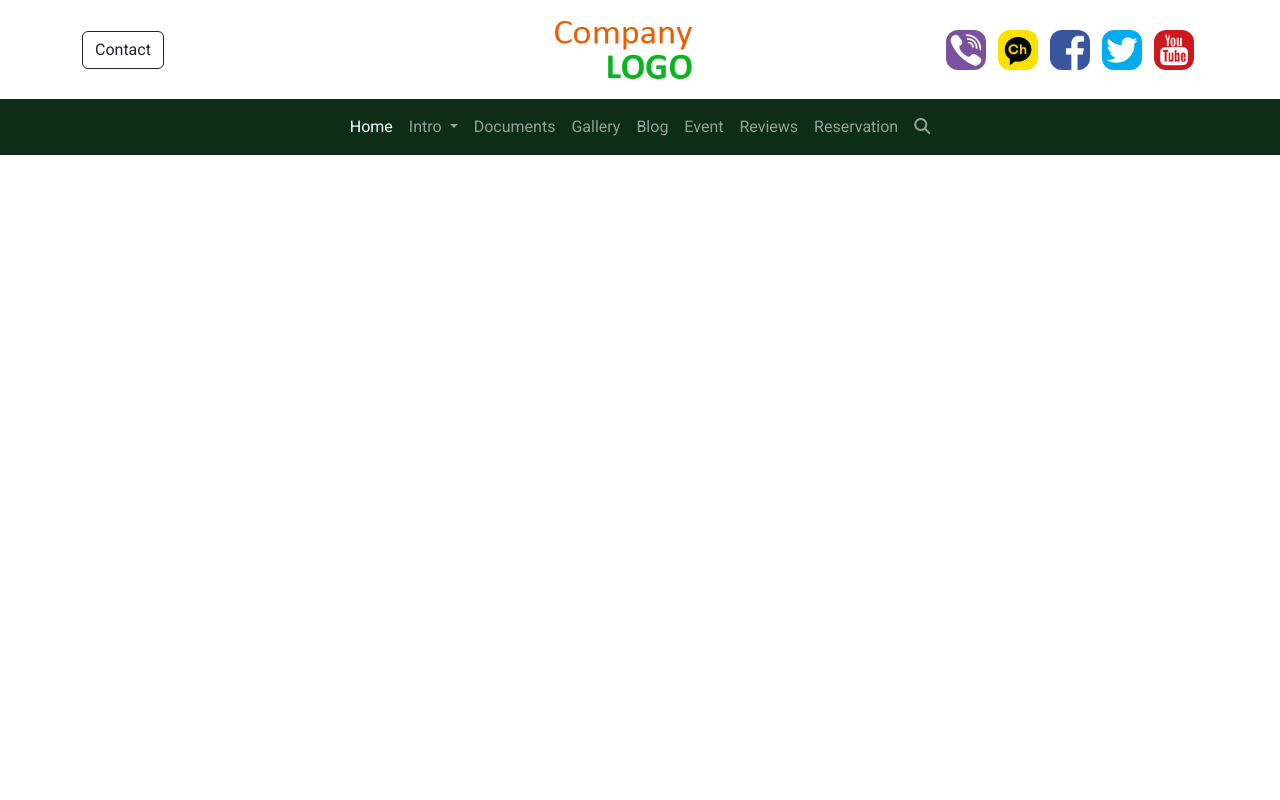
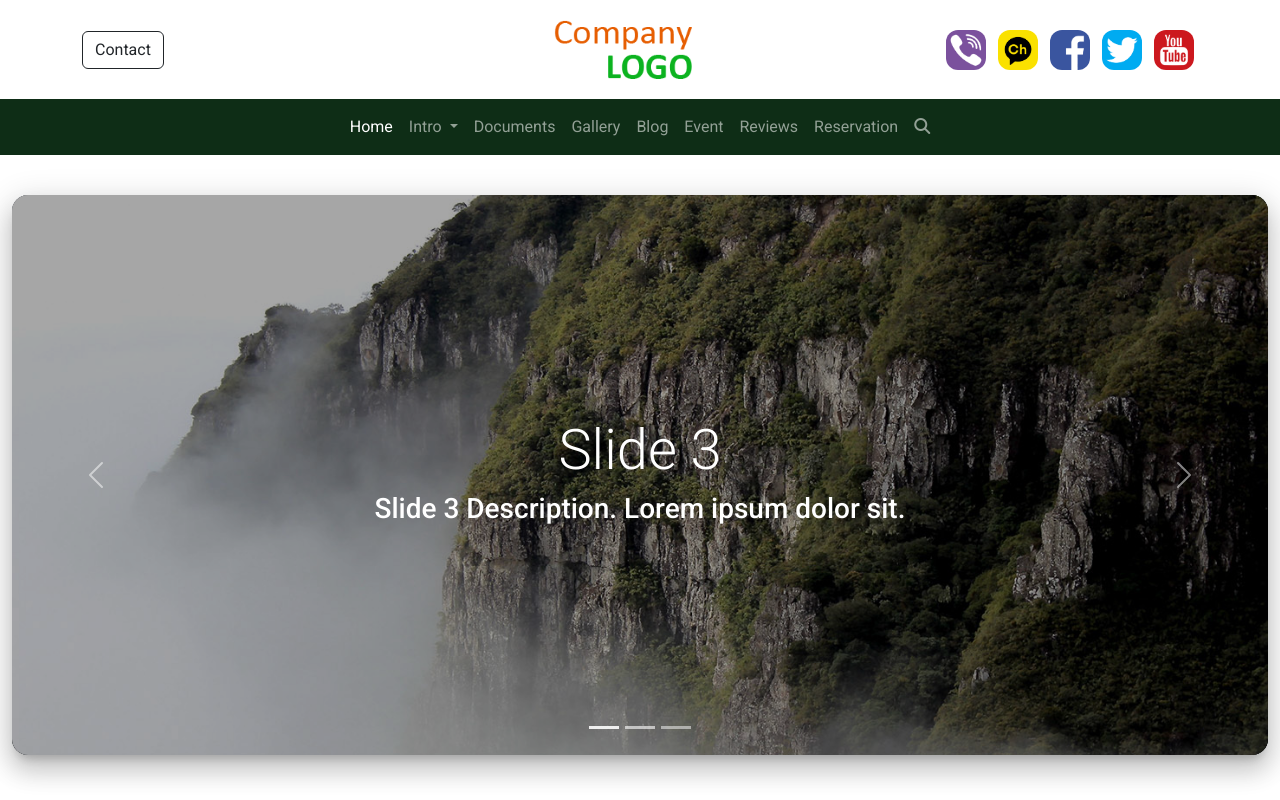
Before and after one commit to InnySoo/Bootstrap5-practice2, a plain HTML site: page index.html in a window 1280 px wide. Drawn offline with nearby package versions, Linux system fonts and the light colour scheme.

Commit message:
add Carousel Section

```diff
--- a/assets/css/app.scss
+++ b/assets/css/app.scss
@@ -1,6 +1,7 @@
 @import url('https://fonts.googleapis.com/css2?family=Roboto:ital,wght@0,100;0,300;0,400;0,500;0,700;0,900;1,100;1,300;1,400;1,500;1,700;1,900&display=swap');
 
 $brand-green: #0e2d16;
+$brand-shadow: 0 16px 24px 2px rgba(0, 0, 0, 0.14), 0 6px 30px 5px rgba(0, 0, 0, 0.12), 0 8px 10px -5px rgba(0, 0, 0, 0.2);
 
 body, h1, h2, h3, h4, h5, h6, p, a, ul ,li, button, input, textarea, select, span, small {
   font-family: 'Roboto', sans-serif;
@@ -9,7 +10,7 @@ body, h1, h2, h3, h4, h5, h6, p, a, ul ,li, button, input, textarea, select, spa
 .shadow-box {
   transition: 0.5s ease-in;
   &:hover {
-    box-shadow: 0 16px 24px 2px rgba(0, 0, 0, 0.14), 0 6px 30px 5px rgba(0, 0, 0, 0.12), 0 8px 10px -5px rgba(0, 0, 0, 0.2);
+    box-shadow: $brand-shadow;
   }
 }
 
@@ -48,3 +49,28 @@ body, h1, h2, h3, h4, h5, h6, p, a, ul ,li, button, input, textarea, select, spa
     }
   }
 }
+
+#frontCarousel {
+  margin-top: 2.5rem;
+  margin-bottom: 2.5rem;
+  border-radius: 1rem;
+
+  .carousel-inner {
+    border-radius: 1rem;
+    box-shadow: $brand-shadow;
+
+    .carousel-item {
+      background-position: center;
+      background-size: cover;
+      background-repeat: no-repeat;
+      background-attachment: scroll;
+      height: 70vh;
+
+      .carousel-overlay {
+        height: 100%;
+        width: 100%;
+        background-color: rgba(0, 0, 0, 0.35);
+      }
+    }
+  }
+}
--- a/index.html
+++ b/index.html
@@ -123,6 +123,49 @@
 
   </header>
 
+  <!-- fontCarousel Section -->
+   <section id="frontCarousel" class="container-xxl carousel slide carousel-fade" data-bs-ride="carousel">
+    <div class="carousel-indicators">
+      <button type="button" data-bs-target="#frontCarousel" data-bs-slide-to="0" class="active" aria-current="true" aria-label="Slide 1"></button>
+      <button type="button" data-bs-target="#frontCarousel" data-bs-slide-to="1" aria-label="Slide 2"></button>
+      <button type="button" data-bs-target="#frontCarousel" data-bs-slide-to="2" aria-label="Slide 3"></button>
+    </div>
+    <div class="carousel-inner">
+      <div class="carousel-item active" style="background-image: url('/assets/images/bg1.jpg');">
+        <div class="carousel-overlay text-white d-flex justify-content-center align-items-center">
+          <div class="carousel-text text-center px-md-5">
+            <h1 class="carousel-title display-4">Slide 1</h1>
+            <h3 class="carousel-subtitle">Slide 1 Description. Lorem ipsum dolor sit.</h3>
+          </div>
+        </div>
+      </div>
+      <div class="carousel-item active" style="background-image: url('/assets/images/bg2.jpg');">
+        <div class="carousel-overlay text-white d-flex justify-content-center align-items-center">
+          <div class="carousel-text text-center px-md-5">
+            <h1 class="carousel-title display-4">Slide 2</h1>
+            <h3 class="carousel-subtitle">Slide 2 Description. Lorem ipsum dolor sit.</h3>
+          </div>
+        </div>
+      </div>
+      <div class="carousel-item active" style="background-image: url('/assets/images/bg3.jpg');">
+        <div class="carousel-overlay text-white d-flex justify-content-center align-items-center">
+          <div class="carousel-text text-center px-md-5">
+            <h1 class="carousel-title display-4">Slide 3</h1>
+            <h3 class="carousel-subtitle">Slide 3 Description. Lorem ipsum dolor sit.</h3>
+          </div>
+        </div>
+      </div>
+    </div>
+    <button class="carousel-control-prev" type="button" data-bs-target="#frontCarousel" data-bs-slide="prev">
+      <span class="carousel-control-prev-icon" aria-hidden="true"></span>
+      <span class="visually-hidden">Previous</span>
+    </button>
+    <button class="carousel-control-next" type="button" data-bs-target="#frontCarousel" data-bs-slide="next">
+      <span class="carousel-control-next-icon" aria-hidden="true"></span>
+      <span class="visually-hidden">Next</span>
+    </button>
+   </section>
+
   <script src="https://cdn.jsdelivr.net/npm/bootstrap@5.3.3/dist/js/bootstrap.bundle.min.js" integrity="sha384-YvpcrYf0tY3lHB60NNkmXc5s9fDVZLESaAA55NDzOxhy9GkcIdslK1eN7N6jIeHz" crossorigin="anonymous"></script>
   <!-- Kakao map appkey here -->
   <script src="./assets/js/app.js"></script>
```
Also changed, not shown: assets/css/app.css, 1 other file.
